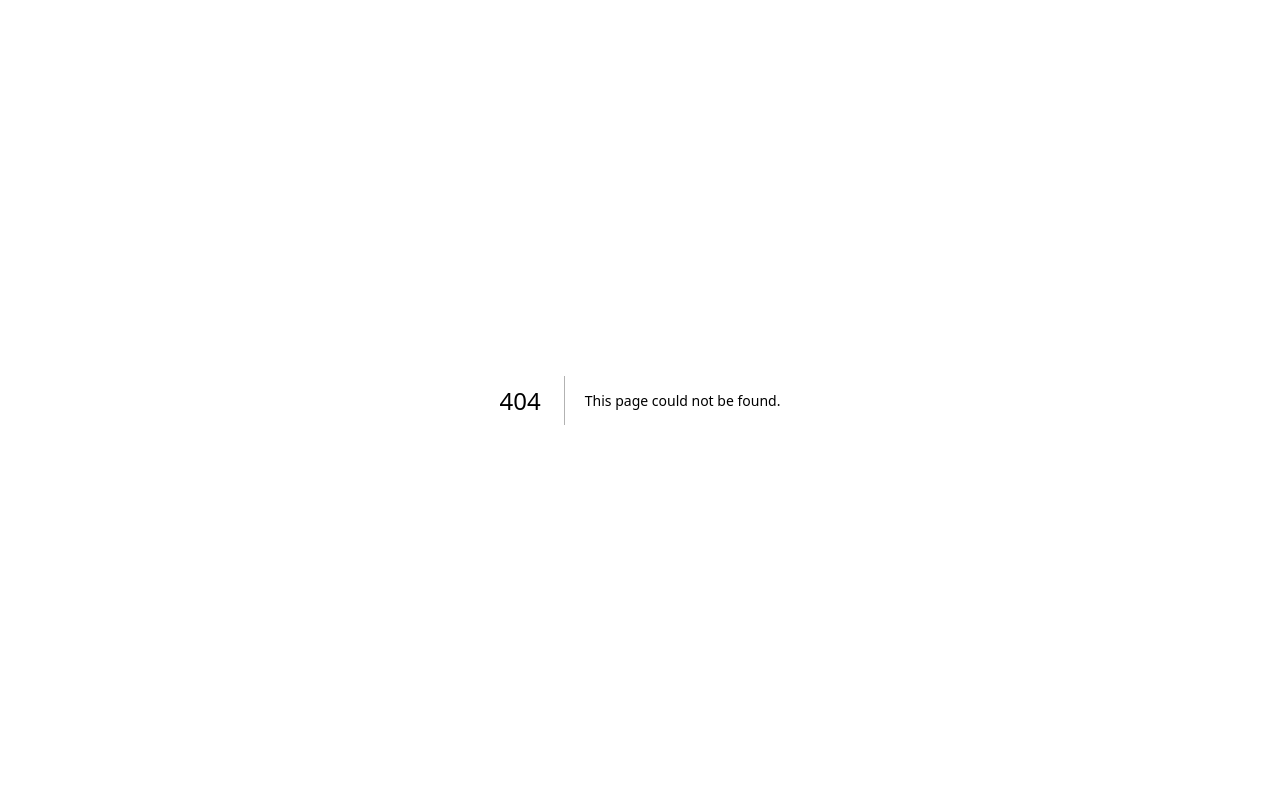
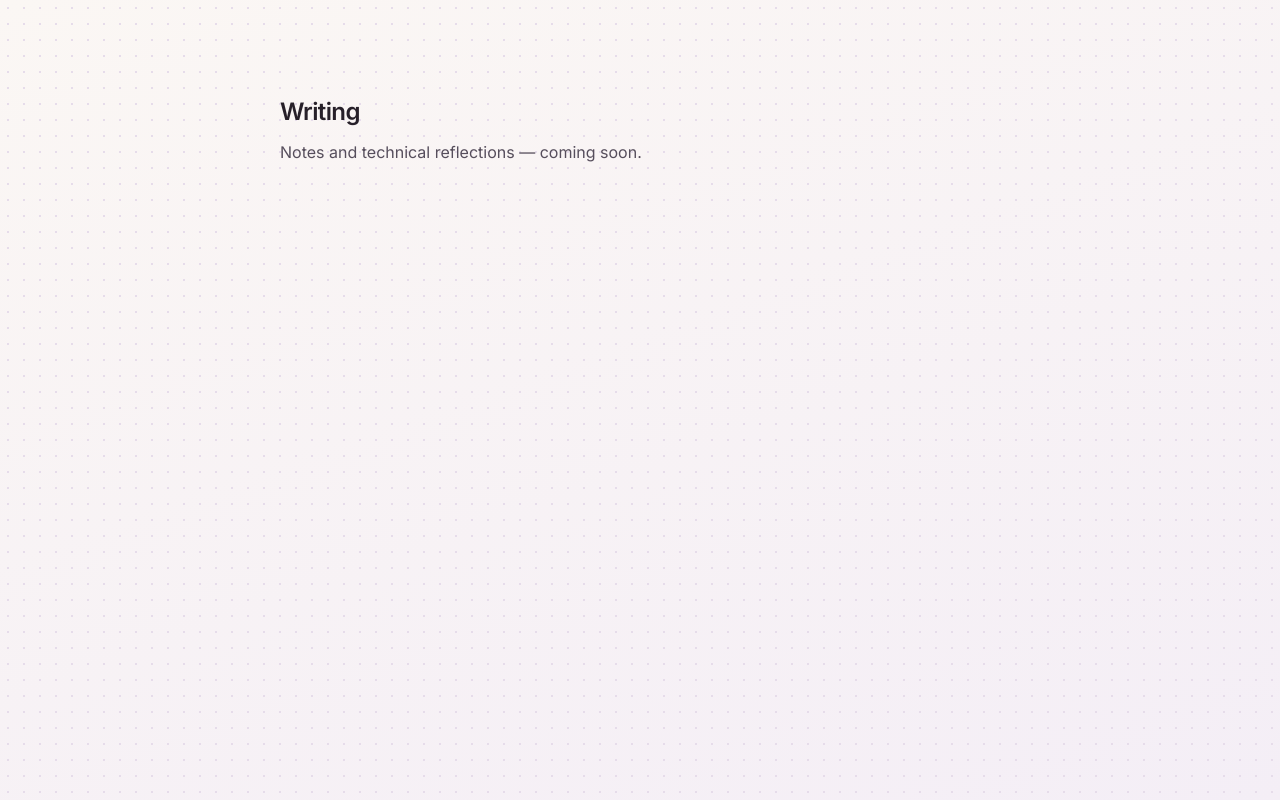
Before and after one commit to andyhsu10/andyhsu10.github.io, a Next.js app: page /writing in a window 1280 px wide. Before the commit this address had no page. Built offline with nearby package versions, Linux system fonts and the light colour scheme.

Commit message:
feat: scaffold hidden /writing route for future posts

```diff
--- /dev/null
+++ b/app/writing/page.tsx
@@ -0,0 +1,13 @@
+import type { Metadata } from "next";
+
+export const metadata: Metadata = { title: "Writing — An-Ting Hsu" };
+
+// Scaffolded for future MDX posts. Intentionally not linked from the site yet.
+export default function Writing() {
+  return (
+    <main className="mx-auto w-full max-w-3xl px-6 py-24">
+      <h1 className="text-2xl font-semibold tracking-tight">Writing</h1>
+      <p className="mt-3 text-text-muted">Notes and technical reflections — coming soon.</p>
+    </main>
+  );
+}
```
